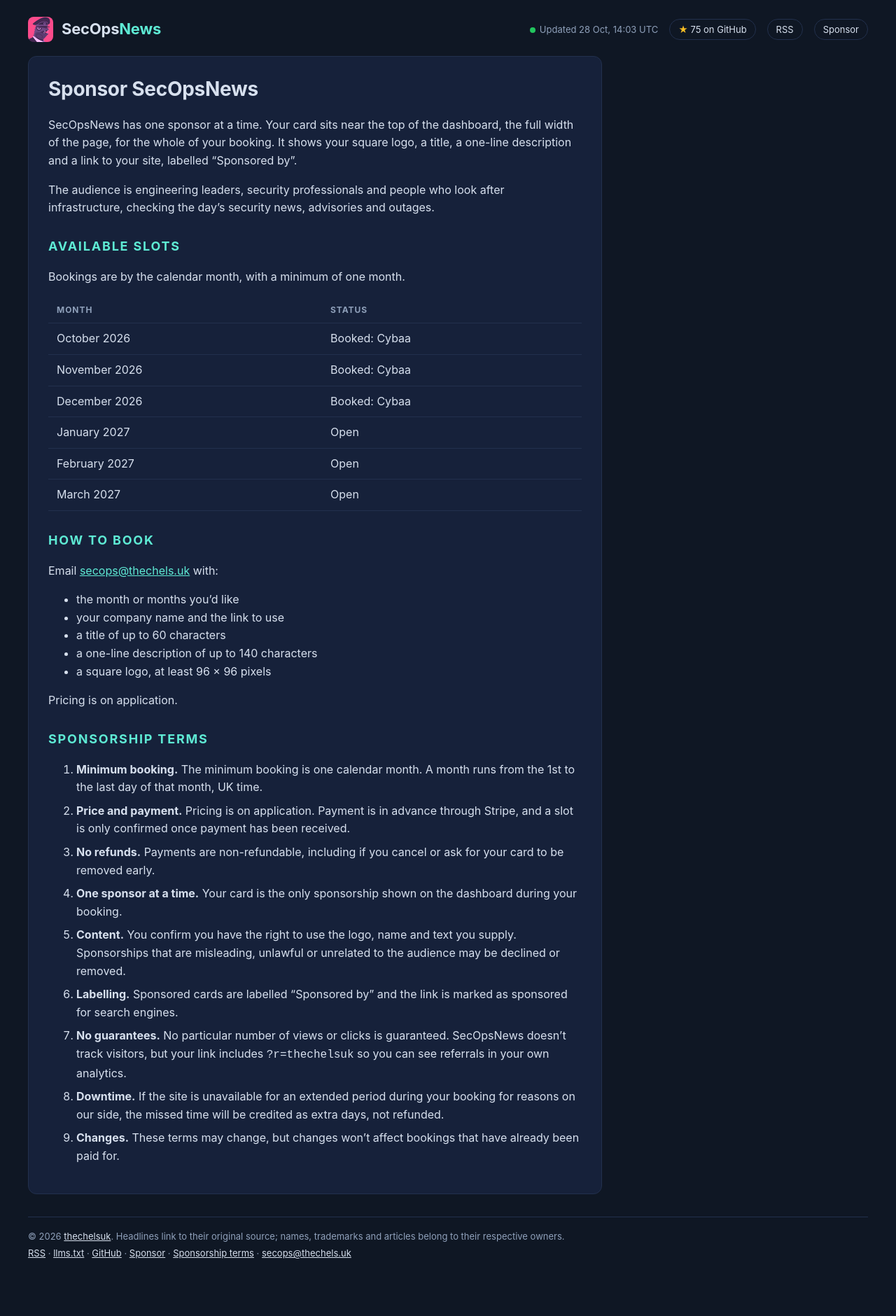
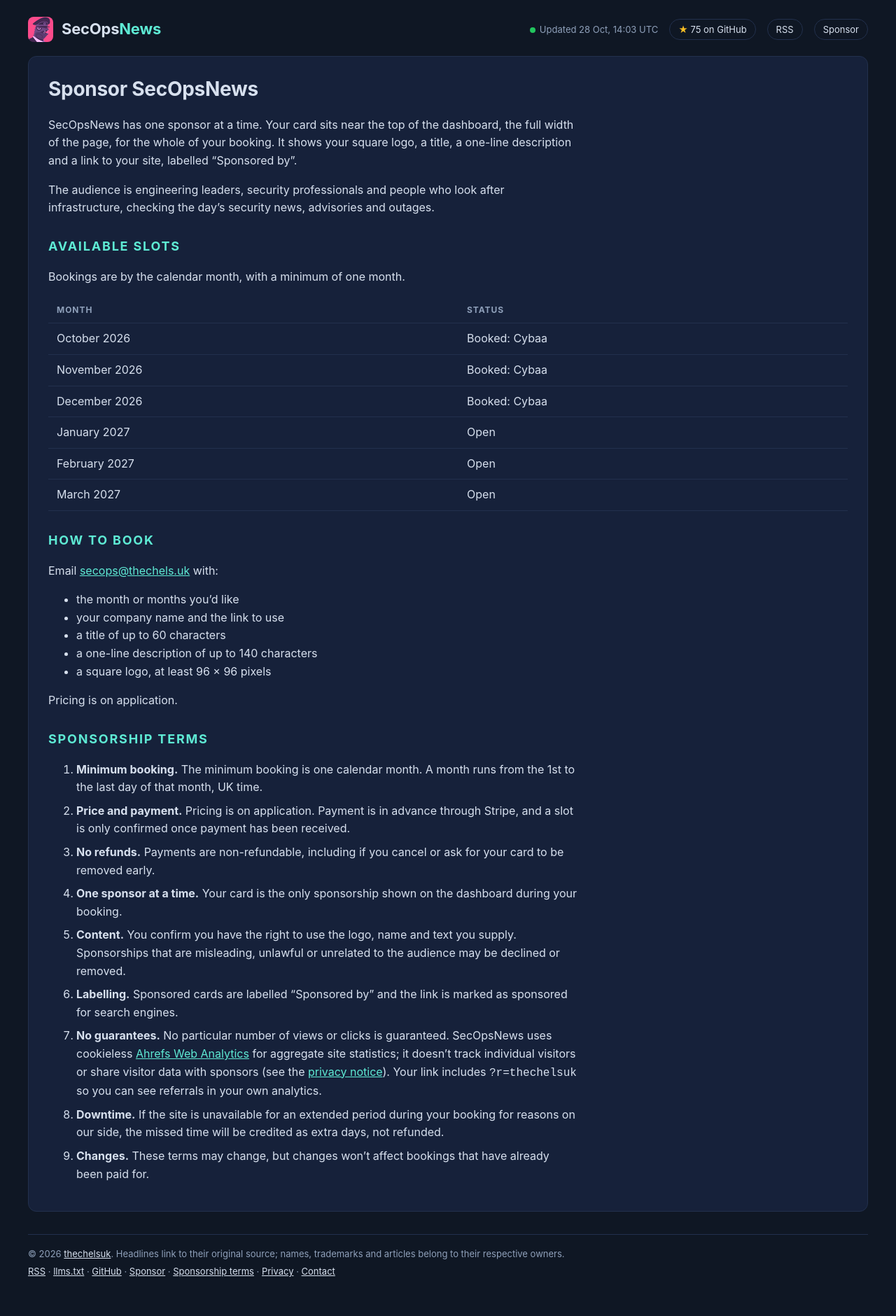
Before and after one commit to SecOpsNews/news, a Jekyll site: the page built from sponsor.md, in a window 1280 px wide. Shown: the whole page at 70% size. Built offline with Jekyll 4.4.1, drawn with Linux system fonts in a browser that asks for light colours; before the commit the page ends 1854 px from its top, so only the background shows below that.

Commit message:
Add privacy and contact pages; full-width content pages
- Sponsor terms: say we use cookieless Ahrefs Web Analytics
- New /privacy/ notice (analytics, hosting, sponsors, UK GDPR rights)
- New /contact/ page linking the thechels.uk contact form, email,
  GitHub issues and security reporting
- Footer and llms.txt link Privacy and Contact
- Content panels fill the container; running text capped at 75ch

Co-Authored-By: Claude Opus 5.5 <noreply@anthropic.com>

```diff
--- a/_layouts/base.html
+++ b/_layouts/base.html
@@ -136,7 +136,7 @@ updated twice a day. For engineering leaders and security professionals." %}
           source; names, trademarks and articles belong to their respective owners.</p>
         <p><a href="/feed.rss">RSS</a> · <a href="/llms.txt">llms.txt</a> · <a
             href="https://github.com/SecOpsNews/news">GitHub</a> · <a href="/sponsor/">Sponsor</a> · <a
-            href="/sponsor/#terms">Sponsorship terms</a> · <a href="mailto:secops@thechels.uk">secops@thechels.uk</a>
+            href="/sponsor/#terms">Sponsorship terms</a> · <a href="/privacy/">Privacy</a> · <a href="/contact/">Contact</a>
         </p>
       </footer>
     </div>
--- a/assets/style.scss
+++ b/assets/style.scss
@@ -380,11 +380,18 @@ summary:focus-visible {
     margin-top: 20px;
 }
 
+// Panel fills the container like the dashboard panels; only running text is
+// capped so lines stay readable.
 .prose {
-    max-width: 820px;
     padding: 24px 28px;
     font-size: 16px;
     line-height: 1.6;
+}
+
+.prose p,
+.prose ul,
+.prose ol {
+    max-width: 75ch;
 }
 
 .prose h1 {
--- a/llms.txt
+++ b/llms.txt
@@ -20,7 +20,8 @@ Key facts:
 - [RSS feed]({{ "/feed.rss" | absolute_url }}): the daily rundown
 - [Source on GitHub](https://github.com/SecOpsNews/news): how the feeds are collected
 - [Sponsor SecOpsNews]({{ "/sponsor/" | absolute_url }}): open monthly slots, how to book and sponsorship terms
-- Contact: secops@thechels.uk
+- [Contact]({{ "/contact/" | absolute_url }}): contact form, email (secops@thechels.uk), GitHub issues and security reporting
+- [Privacy notice]({{ "/privacy/" | absolute_url }}): cookieless analytics, no cookies or tracking of individuals
 {%- assign groups = "advisory:Latest advisories,breach:Latest breaches,news:Latest headlines" | split: "," %}
 {%- for g in groups %}
 {%- assign parts = g | split: ":" %}
--- a/sponsor.md
+++ b/sponsor.md
@@ -42,6 +42,6 @@ Pricing is on application.
 4. **One sponsor at a time.** Your card is the only sponsorship shown on the dashboard during your booking.
 5. **Content.** You confirm you have the right to use the logo, name and text you supply. Sponsorships that are misleading, unlawful or unrelated to the audience may be declined or removed.
 6. **Labelling.** Sponsored cards are labelled "Sponsored by" and the link is marked as sponsored for search engines.
-7. **No guarantees.** No particular number of views or clicks is guaranteed. SecOpsNews doesn't track visitors, but your link includes `?r=thechelsuk` so you can see referrals in your own analytics.
+7. **No guarantees.** No particular number of views or clicks is guaranteed. SecOpsNews uses cookieless [Ahrefs Web Analytics](https://ahrefs.com/web-analytics) for aggregate site statistics; it doesn't track individual visitors or share visitor data with sponsors (see the [privacy notice](/privacy/)). Your link includes `?r=thechelsuk` so you can see referrals in your own analytics.
 8. **Downtime.** If the site is unavailable for an extended period during your booking for reasons on our side, the missed time will be credited as extra days, not refunded.
 9. **Changes.** These terms may change, but changes won't affect bookings that have already been paid for.
```
Also changed, not shown: contact.md (added, +22 -0 lines), privacy.md (added, +35 -0 lines).
